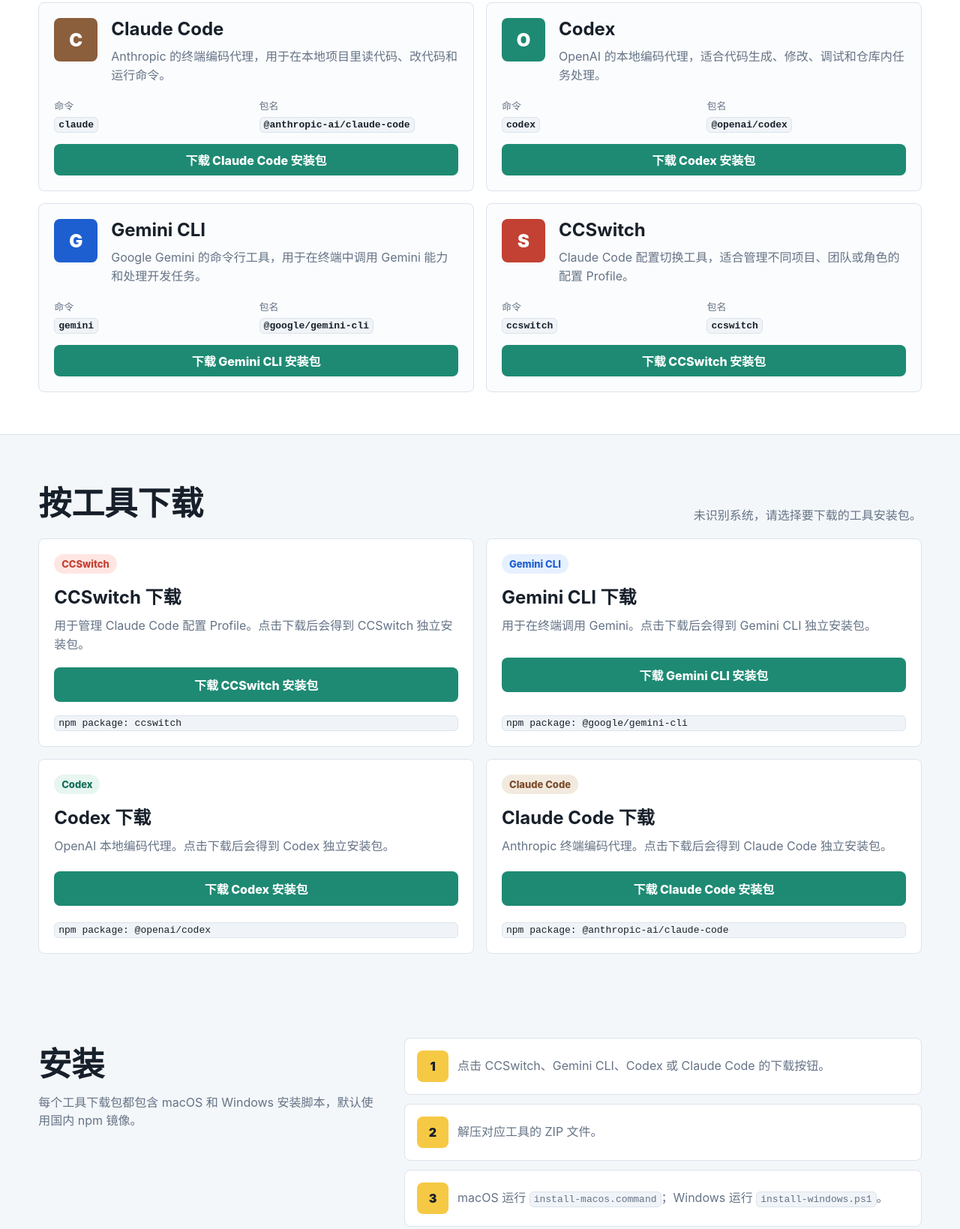
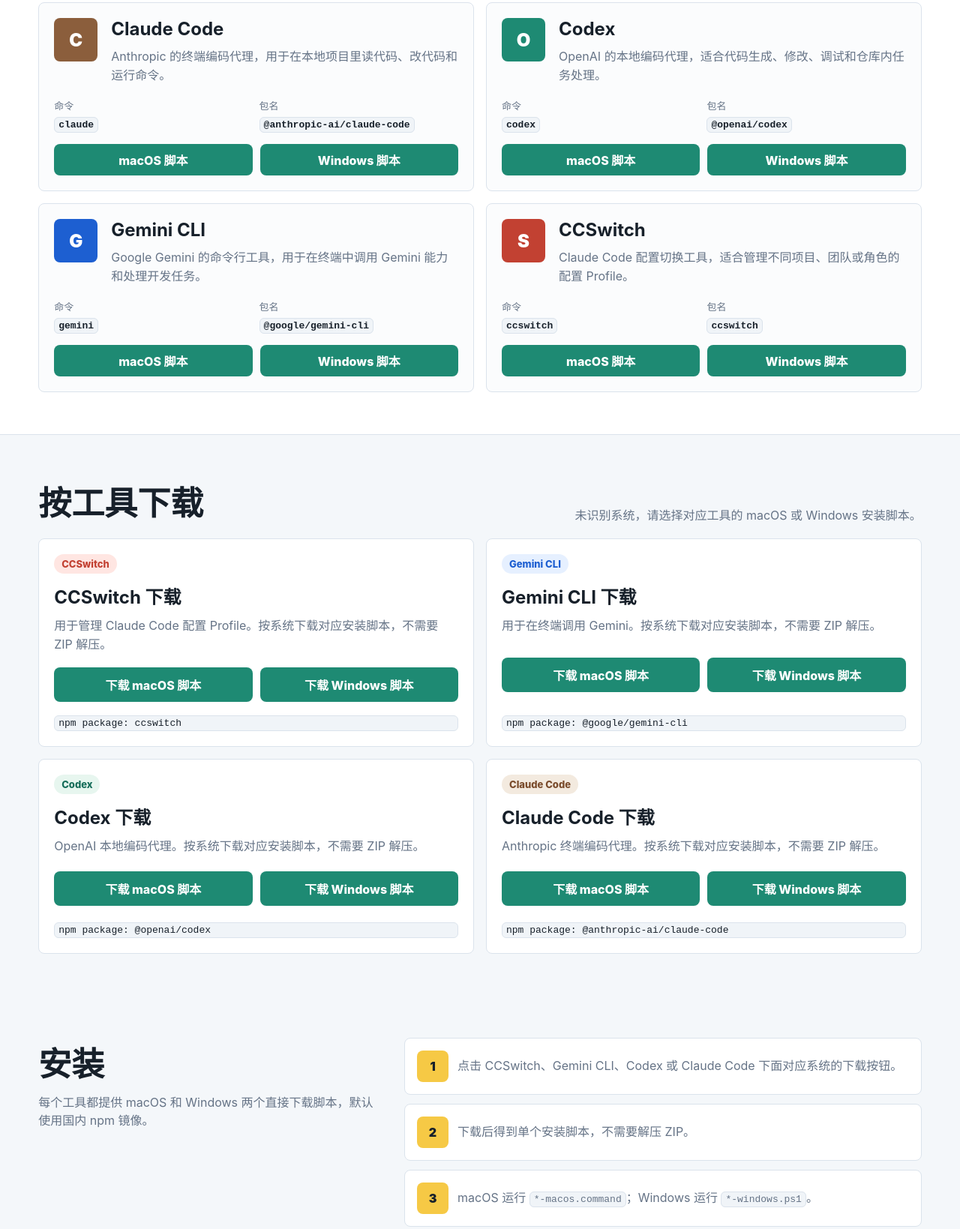
Before and after one commit to seveneleven2247/AI-agent-download, a plain HTML site: page index.html in a window 1280 px wide. Shown: the part 998-2637 px from the top of the page at 75% size. Drawn offline with Linux system fonts and the light colour scheme.

Commit message:
Use direct script downloads

```diff
--- a/app.js
+++ b/app.js
@@ -6,14 +6,14 @@
   var label = document.getElementById('detectedPlatform')
 
   if (isWindows) {
-    if (label) label.textContent = '已识别为 Windows。下载任意工具 ZIP 后运行 install-windows.ps1。'
+    if (label) label.textContent = '已识别为 Windows。下载对应工具的 Windows 脚本后运行。'
     return
   }
 
   if (isMac) {
-    if (label) label.textContent = '已识别为 macOS。下载任意工具 ZIP 后运行 install-macos.command。'
+    if (label) label.textContent = '已识别为 macOS。下载对应工具的 macOS 脚本后运行。'
     return
   }
 
-  if (label) label.textContent = '未识别系统，请选择要下载的工具安装包。'
+  if (label) label.textContent = '未识别系统，请选择对应工具的 macOS 或 Windows 安装脚本。'
 })()
--- a/index.html
+++ b/index.html
@@ -91,7 +91,10 @@
                 <dd><code>@anthropic-ai/claude-code</code></dd>
               </div>
             </dl>
-            <a class="tool-action" href="./downloads/tools/claude-code-installer.zip" download>下载 Claude Code 安装包</a>
+            <div class="tool-actions">
+              <a class="tool-action" href="./downloads/scripts/claude-code-macos.command" download>macOS 脚本</a>
+              <a class="tool-action" href="./downloads/scripts/claude-code-windows.ps1" download>Windows 脚本</a>
+            </div>
           </article>
 
           <article id="codex" class="tool-card">
@@ -110,7 +113,10 @@
                 <dd><code>@openai/codex</code></dd>
               </div>
             </dl>
-            <a class="tool-action" href="./downloads/tools/codex-installer.zip" download>下载 Codex 安装包</a>
+            <div class="tool-actions">
+              <a class="tool-action" href="./downloads/scripts/codex-macos.command" download>macOS 脚本</a>
+              <a class="tool-action" href="./downloads/scripts/codex-windows.ps1" download>Windows 脚本</a>
+            </div>
           </article>
 
           <article id="gemini-cli" class="tool-card">
@@ -129,7 +135,10 @@
                 <dd><code>@google/gemini-cli</code></dd>
               </div>
             </dl>
-            <a class="tool-action" href="./downloads/tools/gemini-cli-installer.zip" download>下载 Gemini CLI 安装包</a>
+            <div class="tool-actions">
+              <a class="tool-action" href="./downloads/scripts/gemini-cli-macos.command" download>macOS 脚本</a>
+              <a class="tool-action" href="./downloads/scripts/gemini-cli-windows.ps1" download>Windows 脚本</a>
+            </div>
           </article>
 
           <article id="ccswitch" class="tool-card">
@@ -148,7 +157,10 @@
                 <dd><code>ccswitch</code></dd>
               </div>
             </dl>
-            <a class="tool-action" href="./downloads/tools/ccswitch-installer.zip" download>下载 CCSwitch 安装包</a>
+            <div class="tool-actions">
+              <a class="tool-action" href="./downloads/scripts/ccswitch-macos.command" download>macOS 脚本</a>
+              <a class="tool-action" href="./downloads/scripts/ccswitch-windows.ps1" download>Windows 脚本</a>
+            </div>
           </article>
         </div>
       </section>
@@ -164,10 +176,11 @@
             <div>
               <span class="tag ccswitch-tag">CCSwitch</span>
               <h3>CCSwitch 下载</h3>
-              <p>用于管理 Claude Code 配置 Profile。点击下载后会得到 CCSwitch 独立安装包。</p>
+              <p>用于管理 Claude Code 配置 Profile。按系统下载对应安装脚本，不需要 ZIP 解压。</p>
             </div>
-            <div class="download-actions single-action">
-              <a class="card-action full-action" href="./downloads/tools/ccswitch-installer.zip" download>下载 CCSwitch 安装包</a>
+            <div class="download-actions">
+              <a class="card-action full-action" href="./downloads/scripts/ccswitch-macos.command" download>下载 macOS 脚本</a>
+              <a class="card-action full-action" href="./downloads/scripts/ccswitch-windows.ps1" download>下载 Windows 脚本</a>
             </div>
             <code>npm package: ccswitch</code>
           </article>
@@ -176,10 +189,11 @@
             <div>
               <span class="tag gemini-tag">Gemini CLI</span>
               <h3>Gemini CLI 下载</h3>
-              <p>用于在终端调用 Gemini。点击下载后会得到 Gemini CLI 独立安装包。</p>
+              <p>用于在终端调用 Gemini。按系统下载对应安装脚本，不需要 ZIP 解压。</p>
             </div>
-            <div class="download-actions single-action">
-              <a class="card-action full-action" href="./downloads/tools/gemini-cli-installer.zip" download>下载 Gemini CLI 安装包</a>
+            <div class="download-actions">
+              <a class="card-action full-action" href="./downloads/scripts/gemini-cli-macos.command" download>下载 macOS 脚本</a>
+              <a class="card-action full-action" href="./downloads/scripts/gemini-cli-windows.ps1" download>下载 Windows 脚本</a>
             </div>
             <code>npm package: @google/gemini-cli</code>
           </article>
@@ -188,10 +202,11 @@
             <div>
               <span class="tag codex-tag">Codex</span>
               <h3>Codex 下载</h3>
-              <p>OpenAI 本地编码代理。点击下载后会得到 Codex 独立安装包。</p>
+              <p>OpenAI 本地编码代理。按系统下载对应安装脚本，不需要 ZIP 解压。</p>
             </div>
-            <div class="download-actions single-action">
-              <a class="card-action full-action" href="./downloads/tools/codex-installer.zip" download>下载 Codex 安装包</a>
+            <div class="download-actions">
+              <a class="card-action full-action" href="./downloads/scripts/codex-macos.command" download>下载 macOS 脚本</a>
+              <a class="card-action full-action" href="./downloads/scripts/codex-windows.ps1" download>下载 Windows 脚本</a>
             </div>
             <code>npm package: @openai/codex</code>
           </article>
@@ -200,10 +215,11 @@
             <div>
               <span class="tag claude-tag">Claude Code</span>
               <h3>Claude Code 下载</h3>
-              <p>Anthropic 终端编码代理。点击下载后会得到 Claude Code 独立安装包。</p>
+              <p>Anthropic 终端编码代理。按系统下载对应安装脚本，不需要 ZIP 解压。</p>
             </div>
-            <div class="download-actions single-action">
-              <a class="card-action full-action" href="./downloads/tools/claude-code-installer.zip" download>下载 Claude Code 安装包</a>
+            <div class="download-actions">
+              <a class="card-action full-action" href="./downloads/scripts/claude-code-macos.command" download>下载 macOS 脚本</a>
+              <a class="card-action full-action" href="./downloads/scripts/claude-code-windows.ps1" download>下载 Windows 脚本</a>
             </div>
             <code>npm package: @anthropic-ai/claude-code</code>
           </article>
@@ -215,21 +231,21 @@
         <div>
           <h2>安装</h2>
           <p>
-            每个工具下载包都包含 macOS 和 Windows 安装脚本，默认使用国内 npm 镜像。
+            每个工具都提供 macOS 和 Windows 两个直接下载脚本，默认使用国内 npm 镜像。
           </p>
         </div>
         <div class="steps">
           <div>
             <span>1</span>
-            <p>点击 CCSwitch、Gemini CLI、Codex 或 Claude Code 的下载按钮。</p>
+            <p>点击 CCSwitch、Gemini CLI、Codex 或 Claude Code 下面对应系统的下载按钮。</p>
           </div>
           <div>
             <span>2</span>
-            <p>解压对应工具的 ZIP 文件。</p>
+            <p>下载后得到单个安装脚本，不需要解压 ZIP。</p>
           </div>
           <div>
             <span>3</span>
-            <p>macOS 运行 <code>install-macos.command</code>；Windows 运行 <code>install-windows.ps1</code>。</p>
+            <p>macOS 运行 <code>*-macos.command</code>；Windows 运行 <code>*-windows.ps1</code>。</p>
           </div>
         </div>
       </section>
--- a/styles.css
+++ b/styles.css
@@ -319,8 +319,14 @@
   background: var(--red);
 }
 
+.tool-actions {
+  grid-column: 1 / -1;
+  display: grid;
+  grid-template-columns: repeat(2, minmax(0, 1fr));
+  gap: 10px;
+}
+
 .tool-action {
-  grid-column: 1 / -1;
   min-height: 42px;
   display: inline-flex;
   align-items: center;
@@ -394,10 +400,6 @@
   display: grid;
   grid-template-columns: repeat(2, minmax(0, 1fr));
   gap: 10px;
-}
-
-.single-action {
-  grid-template-columns: 1fr;
 }
 
 .full-action {
@@ -477,6 +479,7 @@
 @media (max-width: 920px) {
   .hero,
   .classified-downloads,
+  .tool-actions,
   .download-actions,
   .tool-grid,
   .tool-jump-row,
```
Also changed, not shown: downloads/SHA256SUMS.txt (+8 -4 lines), README.md, 12 other files.
